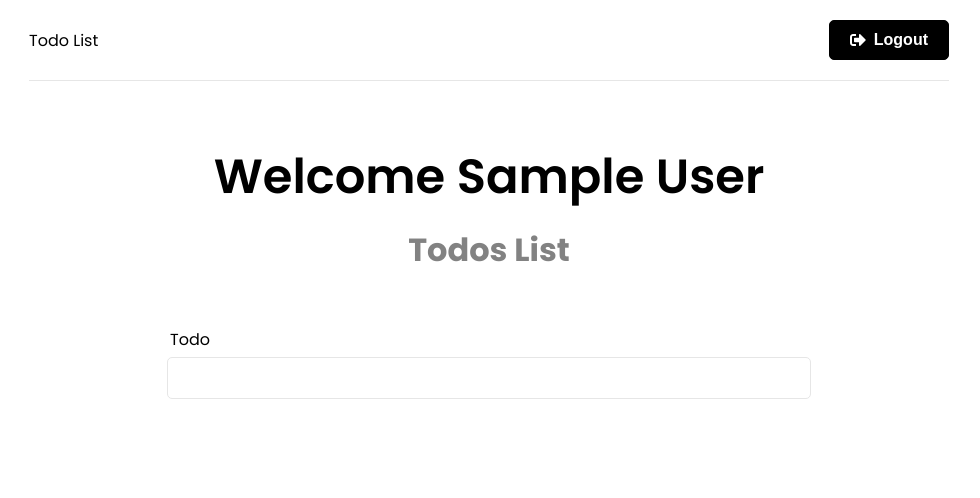
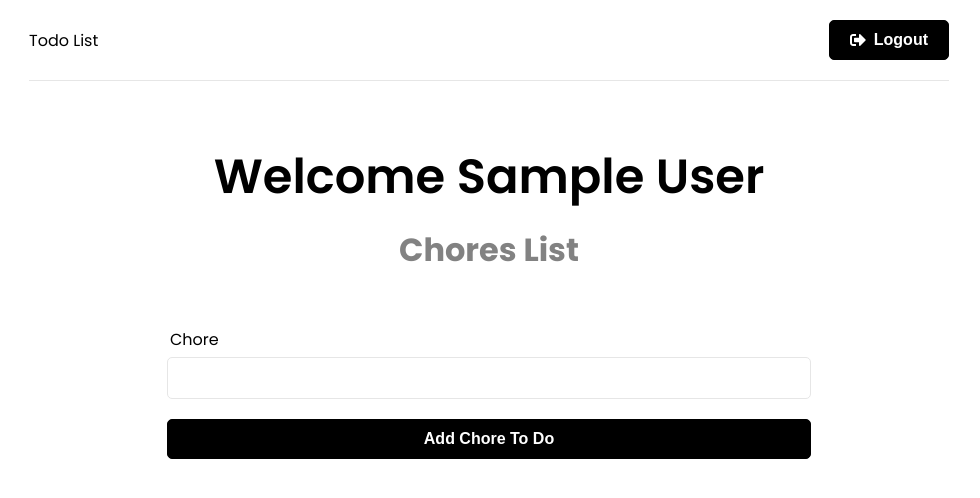
Before and after one commit to rlsnider/for-chore, a React (Create React App) app in the folder frontend/: page / in a window 1280 px wide. Shown: the top 498 px of the page, without its empty margins (151-1131 px from the left). Built offline with nearby package versions, Linux system fonts and the light colour scheme; sample sign-in values are in the browser's storage.

Commit message:
added button to TodoForm component

```diff
--- a/frontend/src/components/TodoForm.jsx
+++ b/frontend/src/components/TodoForm.jsx
@@ -11,8 +11,8 @@ function TodoForm() {
   return (
  <section className='form'>
     <form onSubmit={onSubmit}>
-        <div className="form-group">
-            <label htmlFor="text">Todo</label>
+        <div className='form-group'>
+            <label htmlFor="text">Chore</label>
             <input
             type='text'
             name='text'
@@ -21,7 +21,11 @@ function TodoForm() {
             onChange={(e) => setText(e.target.value)}
             />
         </div>
-
+        <div className='form-group'>
+            <button
+            className='btn btn-block'
+            type='submit'>Add Chore To Do</button>
+        </div>
     </form>
  </section>
   )
--- a/frontend/src/views/Dashboard.jsx
+++ b/frontend/src/views/Dashboard.jsx
@@ -17,7 +17,7 @@ function Dashboard() {
    <>
    <section className="heading">
       <h1>Welcome {user && user.name}</h1>
-      <p>Todos List</p>
+      <p>Chores List</p>
     </section>
     <TodoForm />
    </>
```
